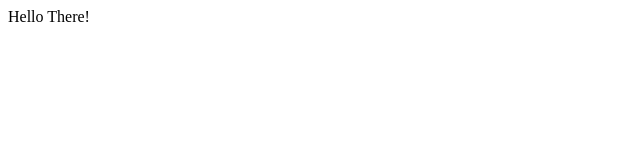
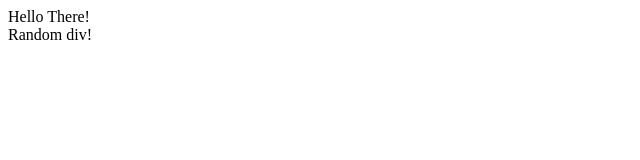
Before and after one commit to PetteriV99/Group-Assignment-6-CI-CD, a website: page hello.html in a window 1280 px wide. Shown: the full height of the page, 0-640 px from the left. Drawn offline with Linux system fonts and the light colour scheme.

Commit message:
Add text for no reason

```diff
--- a/hello.html
+++ b/hello.html
@@ -8,5 +8,6 @@
     </head>
     <body>
         <div>Hello There!</div>
+        <div>Random div!</div>
     </body>
 </html>
```
